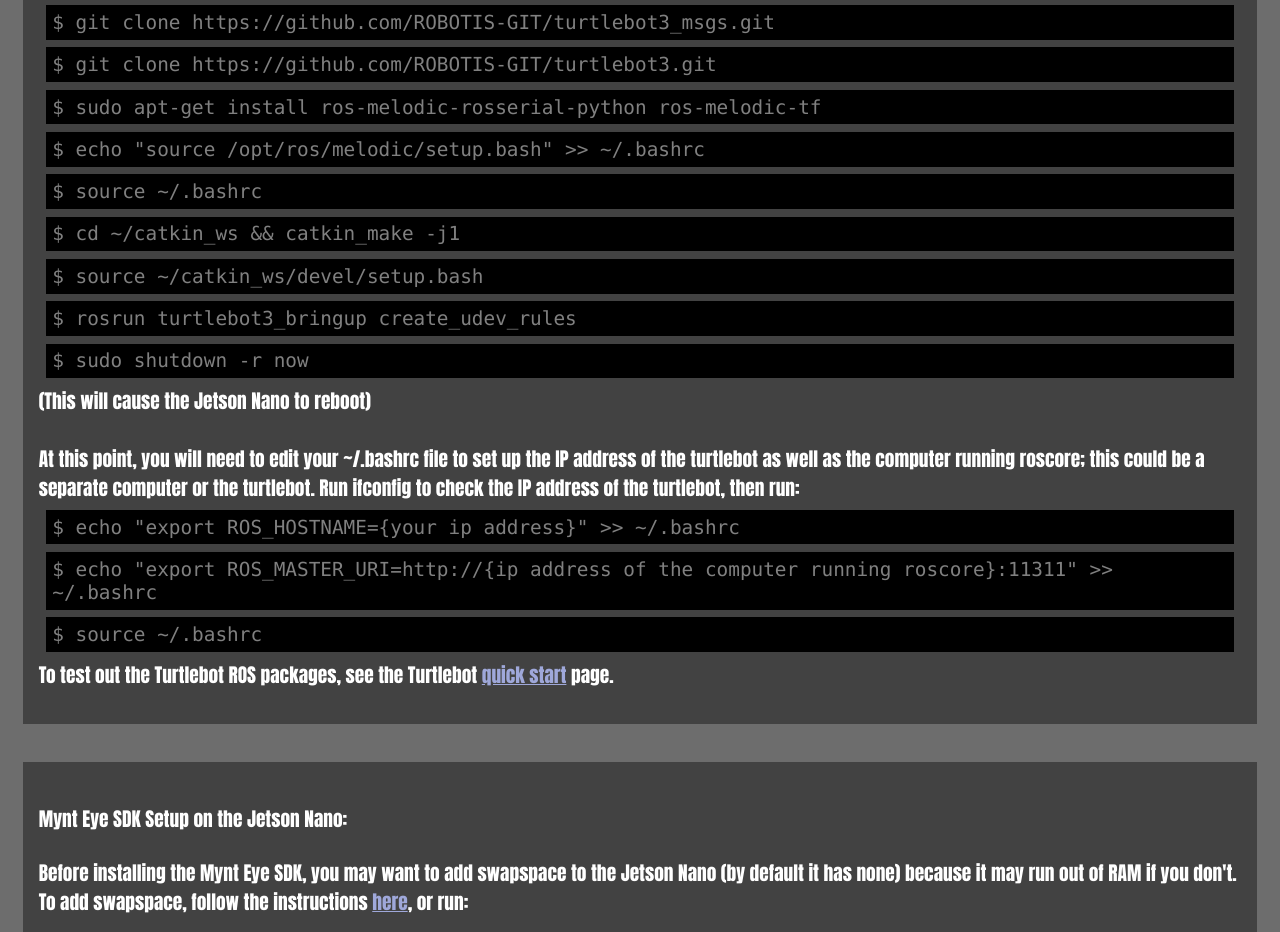
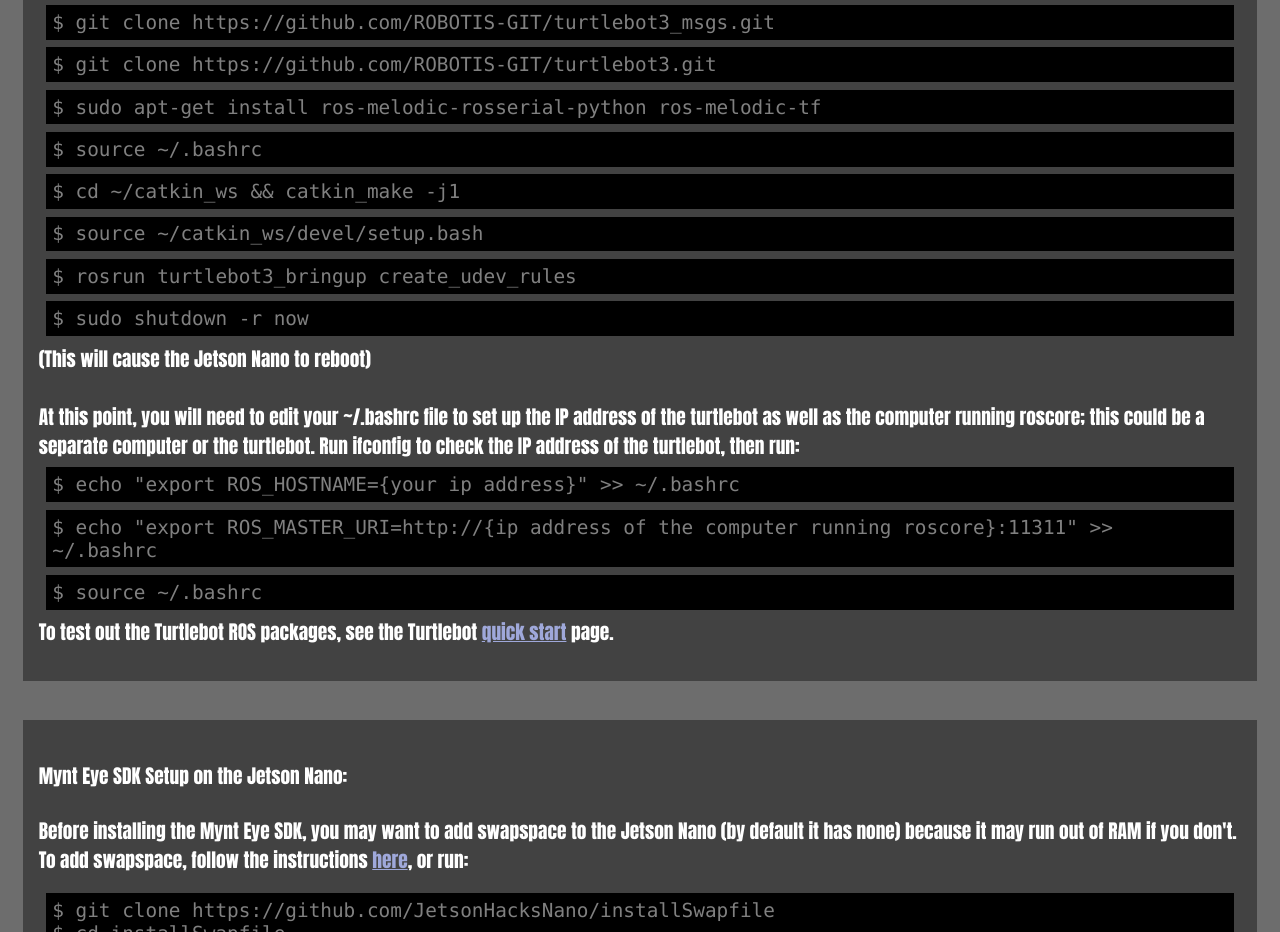
Before and after one commit to dariusjlukas/turtlebotDocumentation, a plain HTML site: page jetsonSetup.html in a window 1280 px wide. Shown: the part 2446-3378 px from the top of the page. Drawn offline with nearby package versions, Linux system fonts and the light colour scheme.

Commit message:
fixed a bug in the jetson setup instructions

```diff
--- a/jetsonSetup.html
+++ b/jetsonSetup.html
@@ -151,9 +151,6 @@
                         $ sudo apt-get install ros-melodic-rosserial-python ros-melodic-tf
                     </div>
                     <div class="cmd">
-                        $ echo "source /opt/ros/melodic/setup.bash" >> ~/.bashrc
-                    </div>
-                    <div class="cmd">
                         $ source ~/.bashrc
                     </div>
                     <div class="cmd">
```
